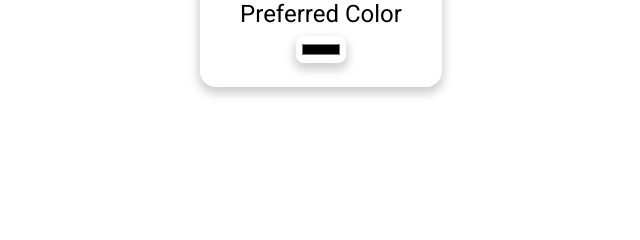
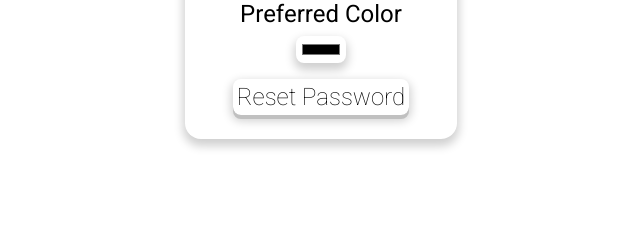
Before and after one commit to JMANN240/pshbtn, a Flask app: page /account in a window 1280 px wide. Shown: the part 131-371 px from the top of the page, without its empty margins (319-959 px from the left). Run offline with Flask 2, Linux system fonts and the light colour scheme.

Commit message:
Added ability to change password

```diff
--- a/main.py
+++ b/main.py
@@ -152,6 +152,47 @@ def signup():
             res = make_response(redirect("/"))
             return res
 
+@app.route("/reset-password", methods=["GET", "POST"])
+def reset_password():
+    if 'username' not in session:
+        flash("You are not logged in")
+        return make_response(redirect("/login"))
+
+    if request.method == 'GET':
+        return render_template('reset-password.html')
+
+    if request.method == 'POST':
+        current_password = request.form.get("current-password")
+        if not current_password:
+            flash("No current password provided")
+            return make_response(redirect("/reset-password"))
+
+        new_password = request.form.get("new-password")
+        if not new_password:
+            flash("No new password provided")
+            return make_response(redirect("/reset-password"))
+
+        confirm_new_password = request.form.get("confirm-new-password")
+        if not confirm_new_password:
+            flash("No confirmation new password provided")
+            return make_response(redirect("/reset-password"))
+
+        if new_password != confirm_new_password:
+            flash("New passwords do not match")
+            return make_response(redirect("/reset-password"))
+
+        with sqlite3.connect("database.db") as connection:
+            cursor = connection.cursor()
+            cursor.execute('SELECT password FROM users WHERE username=?', (session['username'],))
+            hashed_password = cursor.fetchone()[0]
+            if not sha256.verify(current_password, hashed_password):
+                flash("Incorrect current password")
+                return make_response(redirect("/reset-password"))
+            new_hashed_password = sha256.hash(new_password)
+            cursor.execute('UPDATE users SET password=? WHERE username=?', (new_hashed_password, session['username']))
+            res = make_response(redirect("/account"))
+            return res
+
 @app.route('/account', methods=['GET'])
 def account():
     if request.method == 'GET':
--- a/static/css/global.css
+++ b/static/css/global.css
@@ -50,7 +50,7 @@ body {
     justify-content: center;
 }
 
-.header-btn {
+.word-btn {
     font-family: 'Roboto', sans-serif;
     font-weight: 100;
     text-decoration: none;
@@ -63,13 +63,13 @@ body {
     padding: 0.5vmin;
 }
 
-.header-btn:hover {
+.word-btn:hover {
     -webkit-box-shadow: 0 3px 0 0 var(--prim-shadow-sec), 0px 3px 7.5px 1.5px var(--prim-shadow);
     box-shadow: 0 3px 0 0 var(--prim-shadow-sec), 0px 3px 7.5px 1.5px var(--prim-shadow);
     transform: translateY(1px);
 }
 
-.header-btn:active {
+.word-btn:active {
     -webkit-box-shadow: 0 0 0 0 var(--prim-shadow-sec), 0 0 0 0 var(--prim-shadow);
     box-shadow: 0 0 0 0 var(--prim-shadow-sec), 0 0 0 0 var(--prim-shadow);
     transform: translateY(4px);
--- a/templates/account.html
+++ b/templates/account.html
@@ -10,5 +10,6 @@
         <h1>{{username}}</h1>
         <h2>Preferred Color</h2>
         <input type='color' id='color-pref'>
+        <a href="/reset-password" class="word-btn">Reset Password</a>
     </div>
 {% endblock %}
--- a/templates/base.html
+++ b/templates/base.html
@@ -19,15 +19,15 @@
     <body>
         <div id="site-header">
             <div>
-                <a href="/" id="logo" class="header-btn">PSHBTN</a>
+                <a href="/" id="logo" class="word-btn">PSHBTN</a>
             </div>
             <div>
                 {% if not logged_in %}
-                <a href="/login" id="login" class="header-btn">Login</a>
-                <a href="/signup" id="signup" class="header-btn">Sign Up</a>
+                <a href="/login" id="login" class="word-btn">Login</a>
+                <a href="/signup" id="signup" class="word-btn">Sign Up</a>
                 {% else %}
-                <a href="/account" id="account" class="header-btn">Account</a>
-                <a href="/logout" id="logout" class="header-btn">Logout</a>
+                <a href="/account" id="account" class="word-btn">Account</a>
+                <a href="/logout" id="logout" class="word-btn">Logout</a>
                 {% endif %}
             </div>
         </div>
```
Also changed, not shown: templates/reset-password.html (added, +17 -0 lines).
